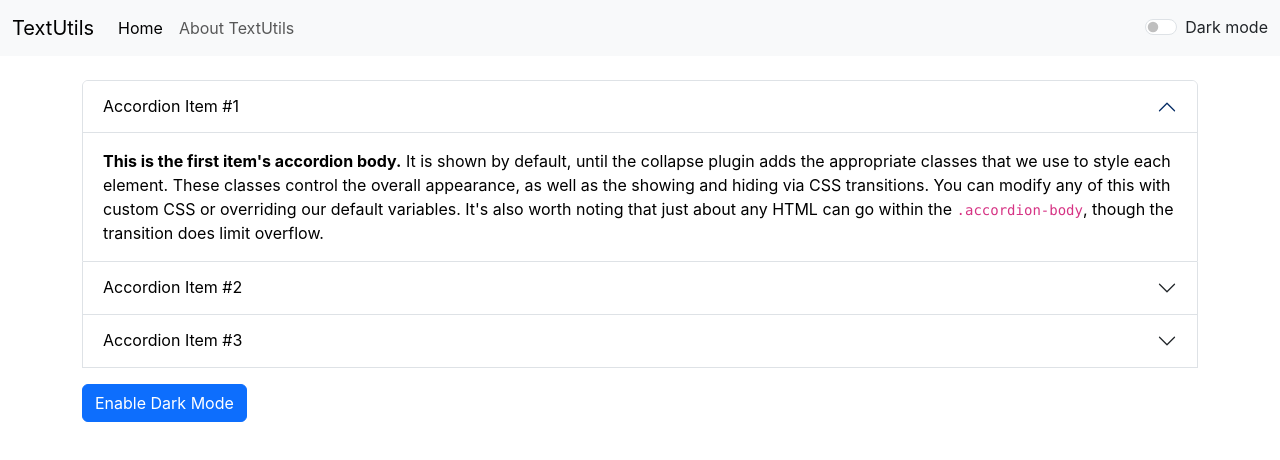
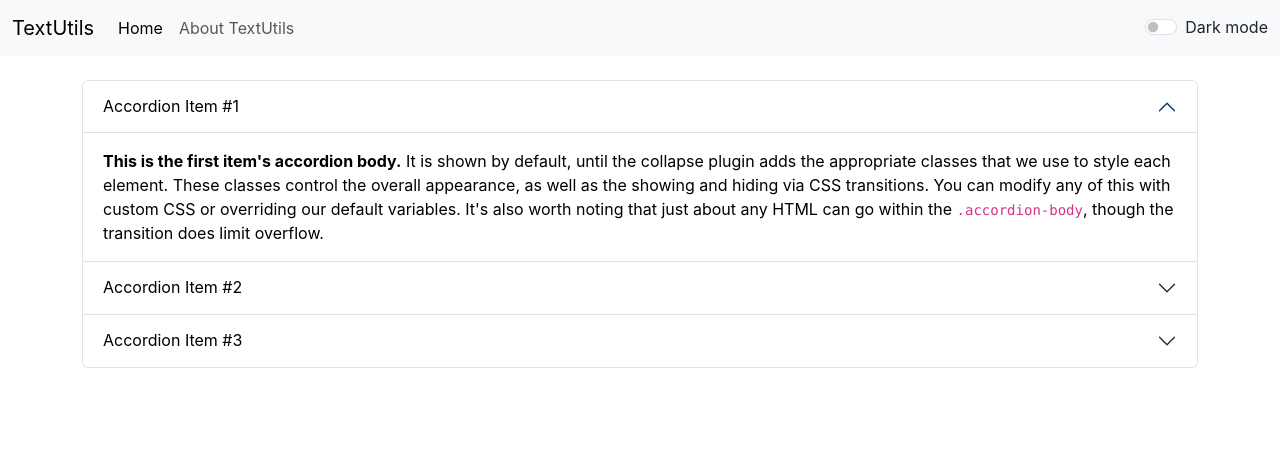
Before and after one commit to Deepaksahnii/textutils, a React (Create React App) app: page /about in a window 1280 px wide. Shown: the top 460 px of the page. Built offline with nearby package versions, Linux system fonts and the light colour scheme.

Commit message:
Improved dark mode in about component

```diff
--- a/src/App.js
+++ b/src/App.js
@@ -1,9 +1,9 @@
-import React, { useState } from 'react';
+import React, {useState} from 'react';
 import Alert from './components/Alert';
 import About from "./components/About";
 import Navbar from "./components/Navbar"
 import TextForm from "./components/TextForm"
-import { BrowserRouter, Routes, Route } from "react-router-dom";
+import {BrowserRouter, Routes, Route} from "react-router-dom";
 
 
 function App() {
@@ -36,13 +36,13 @@ function App() {
   return (
     <>
       <BrowserRouter>
-        <Navbar title="TextUtils" about="About TextUtils" mode={mode} toggleMode={toggleMode} />
-        <Alert alert={alert} />
+      <Navbar title="TextUtils" about="About TextUtils" mode={mode} toggleMode={toggleMode} />
+      <Alert alert={alert}/>
         <Routes>
           <Route path="/" element={<div className="container">
-            <TextForm heading="Enter text to analyze below" mode={mode} showAlert={showAlert} />
+      <TextForm heading="Enter text to analyze below" mode={mode} showAlert={showAlert} />
           </div>} />
-          <Route path="/about" element={<About />} />
+          <Route path="/about" element={<About mode={mode}/>}/>
         </Routes>
       </BrowserRouter>
     </>
--- a/src/components/About.js
+++ b/src/components/About.js
@@ -1,36 +1,11 @@
 import React, { useState } from 'react'
 
-export default function About() {
-
-
-    const [myStyle, setMyStyle] = useState({
-        color: 'black',
-        backgroundColor: 'white'
-    });
-
-    const [btnText, setBtnText] = useState('Enable Dark Mode');
-
-    const toggleStyle = () => {
-        if (myStyle.color === 'black') {
-            setMyStyle({
-                color: 'white',
-                backgroundColor: 'black'
-            })
-            setBtnText("Disable Dark Mode");
-        }
-        else {
-            setMyStyle({
-                color: 'black',
-                backgroundColor: 'white'
-            })
-            setBtnText("Enable Dark Mode");
-        }
-    }
+export default function About(props) {
     return (<>
-            <div className="accordion container my-4" id="accordionExample" style={myStyle}>
-                <div className="accordion-item" style={myStyle}>
+        <div className="accordion container my-4" id="accordionExample" >
+            <div className="accordion-item" style={{backgroundColor: props.mode==='dark'? '#0a2751': 'white', color:props.mode=== 'dark'?'white': 'black',outline:"none"}}>
                 <h2 className="accordion-header" id="headingOne">
-                        <button className="accordion-button" type="button" data-bs-toggle="collapse" data-bs-target="#collapseOne" aria-expanded="true" aria-controls="collapseOne" style={myStyle}>
+                    <button className="accordion-button" type="button" data-bs-toggle="collapse" data-bs-target="#collapseOne" aria-expanded="true" aria-controls="collapseOne" style={{backgroundColor: props.mode==='dark'? '#0a2751': 'white', color:props.mode=== 'dark'?'white': 'black'}}>
                         Accordion Item #1
                     </button>
                 </h2>
@@ -40,9 +15,9 @@ export default function About() {
                     </div>
                 </div>
             </div>
-                <div className="accordion-item" style={myStyle}>
+            <div className="accordion-item" style={{backgroundColor: props.mode==='dark'? '#0a2751': 'white', color:props.mode=== 'dark'?'white': 'black',outline:"none"}}>
                 <h2 className="accordion-header" id="headingTwo">
-                        <button className="accordion-button collapsed" type="button" data-bs-toggle="collapse" data-bs-target="#collapseTwo" aria-expanded="false" aria-controls="collapseTwo"style={myStyle}>
+                    <button className="accordion-button collapsed" type="button" data-bs-toggle="collapse" data-bs-target="#collapseTwo" aria-expanded="false" aria-controls="collapseTwo" style={{backgroundColor: props.mode==='dark'? '#0a2751': 'white', color:props.mode=== 'dark'?'white': 'black',outline:"none"}}>
                         Accordion Item #2
                     </button>
                 </h2>
@@ -52,9 +27,9 @@ export default function About() {
                     </div>
                 </div>
             </div>
-                <div className="accordion-item"style={myStyle}>
+            <div className="accordion-item" style={{backgroundColor: props.mode==='dark'? '#0a2751': 'white', color:props.mode=== 'dark'?'white': 'black',outline:"none"}}>
                 <h2 className="accordion-header" id="headingThree">
-                        <button className="accordion-button collapsed" type="button" data-bs-toggle="collapse" data-bs-target="#collapseThree" aria-expanded="false" aria-controls="collapseThree"style={myStyle}>
+                    <button className="accordion-button collapsed" type="button" data-bs-toggle="collapse" data-bs-target="#collapseThree" aria-expanded="false" aria-controls="collapseThree" style={{backgroundColor: props.mode==='dark'? '#0a2751': 'white', color:props.mode=== 'dark'?'white': 'black',outline:"none"}}>
                         Accordion Item #3
                     </button>
                 </h2>
@@ -64,7 +39,6 @@ export default function About() {
                     </div>
                 </div>
             </div>
-            <div className="btn btn-primary my-3" onClick={toggleStyle}>{btnText}</div>
         </div>
     </>
     )
```
Lines whose indentation alone changed are shown as unchanged.
